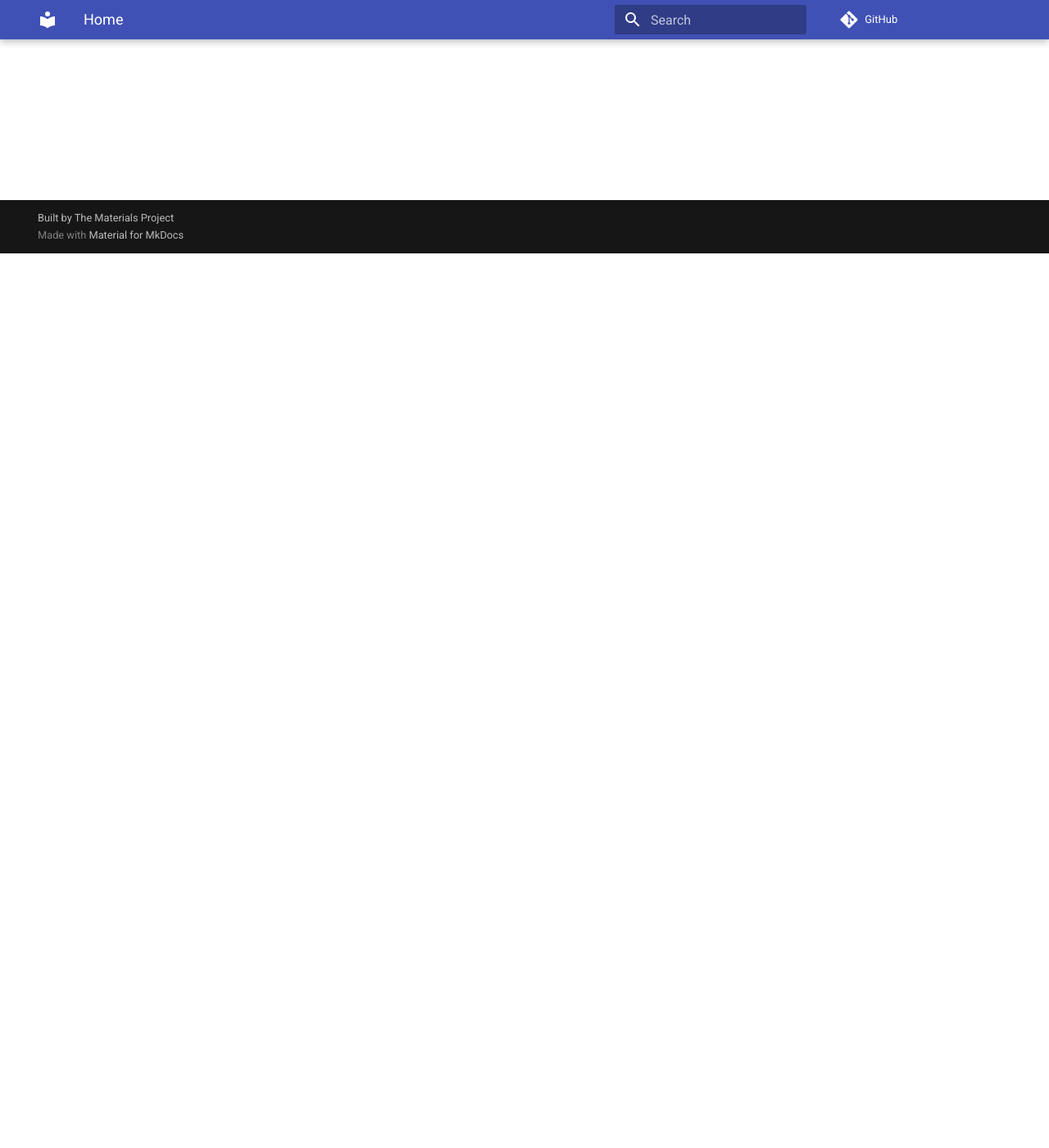
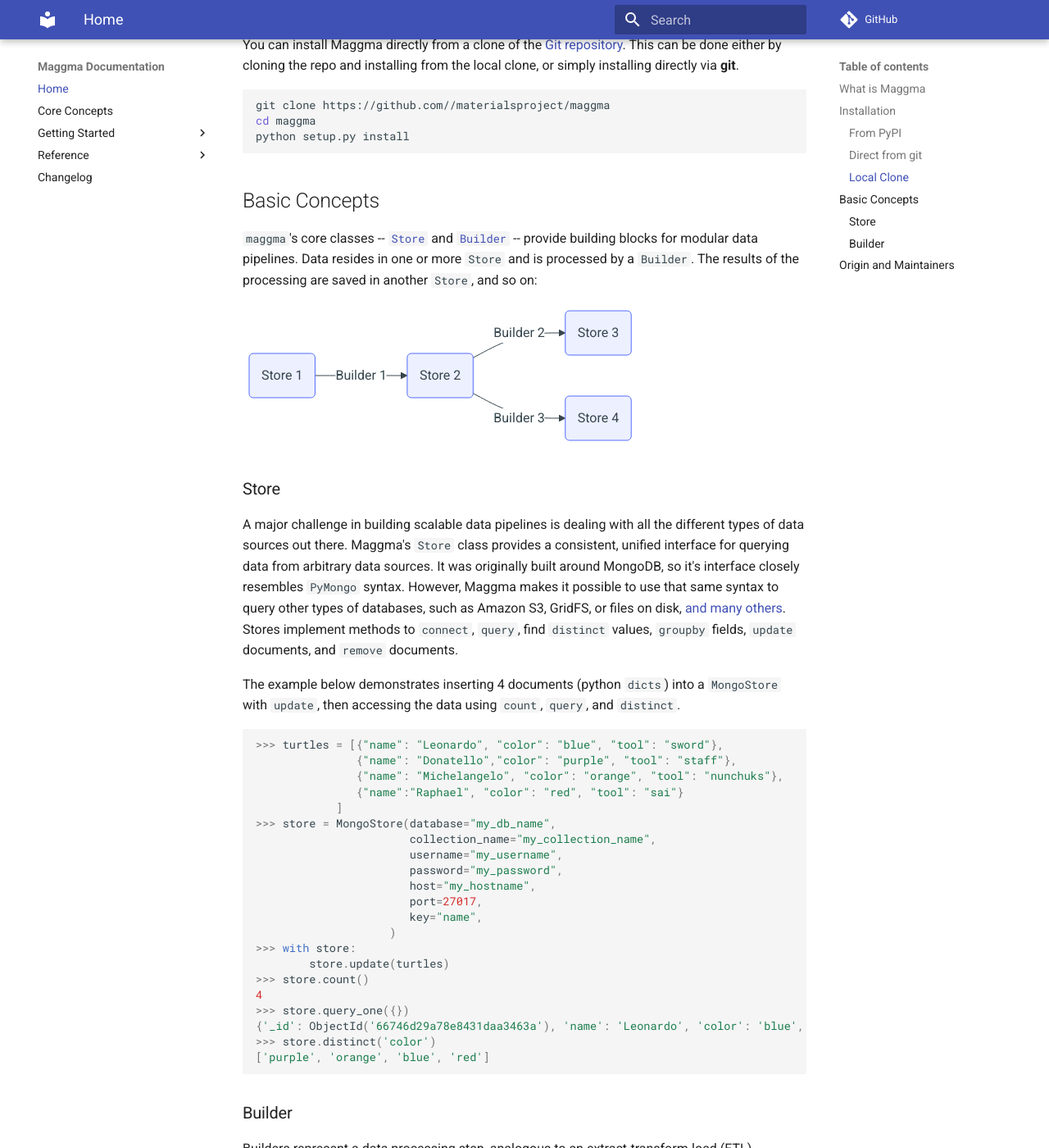
Before and after one commit to materialsproject/maggma, an MkDocs documentation site: the page built from docs/index.md, in a window 1280 px wide and 1400 px high, scrolled down 1091 px. Shown: the whole window at 82% size. Built offline with MkDocs 1.6.1 and Material for MkDocs 9.7.7, drawn with Linux system fonts in a browser that asks for light colours; comment, search, counter and statistics services are not loaded; some of the changed text lies outside the part shown.

Commit message:
Docs: update homepage with new README

````diff
--- a/docs/index.md
+++ b/docs/index.md
@@ -1,38 +1,105 @@
-# Maggma
+
+# ![Maggma](logo_w_text.svg)
 
 [![Static Badge](https://img.shields.io/badge/documentation-blue?logo=github)](https://materialsproject.github.io/maggma) [![testing](https://github.com/materialsproject/maggma/workflows/testing/badge.svg)](https://github.com/materialsproject/maggma/actions?query=workflow%3Atesting) [![codecov](https://codecov.io/gh/materialsproject/maggma/branch/main/graph/badge.svg)](https://codecov.io/gh/materialsproject/maggma) [![python](https://img.shields.io/badge/Python-3.9+-blue.svg?logo=python&amp;logoColor=white)]()
 
 ## What is Maggma
 
-Maggma is a framework to build data pipelines from files on disk all the way to a REST API in scientific environments. Maggma has been developed by the Materials Project (MP) team at Lawrence Berkeley National Laboratory.
+Maggma is a framework to build scientific data processing pipelines from data stored in
+a variety of formats -- databases, Azure Blobs, files on disk, etc., all the way to a
+REST API. The rest of this README contains a brief, high-level overview of what `maggma` can do.
+For more, please refer to [the documentation](https://materialsproject.github.io/maggma).
 
-Maggma is written in [Python](http://docs.python-guide.org/en/latest/) and supports Python 3.9+.
 
-## Installation from PyPI
+## Installation
+
+### From PyPI
 
 Maggma is published on the [Python Package Index](https://pypi.org/project/maggma/).  The preferred tool for installing
 packages from *PyPi* is **pip**.  This tool is provided with all modern
 versions of Python.
 
-Open your terminal and run the following command.
+Open your terminal and run the following command:
 
 ``` shell
 pip install --upgrade maggma
 ```
+### Direct from `git`
 
-## Installation from source
+If you want to install the latest development version, but do not plan to
+make any changes to it, you can install as follows:
+
+``` shell
+pip install git+https://github.com/materialsproject/maggma
+```
+
+### Local Clone
 
 You can install Maggma directly from a clone of the [Git repository](https://github.com/materialsproject/maggma).  This can be done either by cloning the repo and installing from the local clone, or simply installing directly via **git**.
 
-=== "Local Clone"
+``` shell
+git clone https://github.com//materialsproject/maggma
+cd maggma
+python setup.py install
+```
 
-    ``` shell
-    git clone https://github.com//materialsproject/maggma
-    cd maggma
-    python setup.py install
-    ```
+## Basic Concepts
 
-=== "Direct Git"
-    ``` shell
-    pip install git+https://github.com/materialsproject/maggma
-    ```
+`maggma`'s core classes -- [`Store`](#store) and [`Builder`](#builder) -- provide building blocks for
+modular data pipelines. Data resides in one or more `Store` and is processed by a
+`Builder`. The results of the processing are saved in another `Store`, and so on:
+
+```mermaid
+flowchart LR
+    s1(Store 1) --Builder 1--> s2(Store 2) --Builder 2--> s3(Store 3)
+s2 -- Builder 3-->s4(Store 4)
+```
+
+### Store
+
+A major challenge in building scalable data pipelines is dealing with all the different types of data sources out there. Maggma's `Store` class provides a consistent, unified interface for querying data from arbitrary data sources. It was originally built around MongoDB, so it's interface closely resembles `PyMongo` syntax. However, Maggma makes it possible to use that same syntax to query other types of databases, such as Amazon S3, GridFS, or files on disk, [and many others](https://materialsproject.github.io/maggma/getting_started/stores/#list-of-stores). Stores implement methods to `connect`, `query`, find `distinct` values, `groupby` fields, `update` documents, and `remove` documents.
+
+The example below demonstrates inserting 4 documents (python `dicts`) into a `MongoStore` with `update`, then
+accessing the data using `count`, `query`, and `distinct`.
+
+```python
+>>> turtles = [{"name": "Leonardo", "color": "blue", "tool": "sword"},
+               {"name": "Donatello","color": "purple", "tool": "staff"},
+               {"name": "Michelangelo", "color": "orange", "tool": "nunchuks"},
+               {"name":"Raphael", "color": "red", "tool": "sai"}
+            ]
+>>> store = MongoStore(database="my_db_name",
+                       collection_name="my_collection_name",
+                       username="my_username",
+                       password="my_password",
+                       host="my_hostname",
+                       port=27017,
+                       key="name",
+                    )
+>>> with store:
+        store.update(turtles)
+>>> store.count()
+4
+>>> store.query_one({})
+{'_id': ObjectId('66746d29a78e8431daa3463a'), 'name': 'Leonardo', 'color': 'blue', 'tool': 'sword'}
+>>> store.distinct('color')
+['purple', 'orange', 'blue', 'red']
+```
+
+### Builder
+
+Builders represent a data processing step, analogous to an extract-transform-load (ETL) operation in a data
+warehouse model. Much like `Store` provides a consistent interface for accessing data, the `Builder` classes
+provide a consistent interface for transforming it. `Builder` transformation are each broken into 3 phases: `get_items`, `process_item`, and `update_targets`:
+
+1. `get_items`: Retrieve items from the source Store(s) for processing by the next phase
+2. `process_item`: Manipulate the input item and create an output document that is sent to the next phase for storage.
+3. `update_target`: Add the processed item to the target Store(s).
+
+Both `get_items` and `update_targets` can perform IO (input/output) to the data stores. `process_item` is expected to not perform any IO so that it can be parallelized by Maggma. Builders can be chained together into an array and then saved as a JSON file to be run on a production system.
+
+## Origin and Maintainers
+
+Maggma has been developed and is maintained by the [Materials Project](https://materialsproject.org/) team at Lawrence Berkeley National Laboratory and the [Materials Project Software Foundation](https://github.com/materialsproject/foundation).
+
+Maggma is written in [Python](http://docs.python-guide.org/en/latest/) and supports Python 3.9+.
````
Also changed, not shown: README.md (+1 -1 lines).
